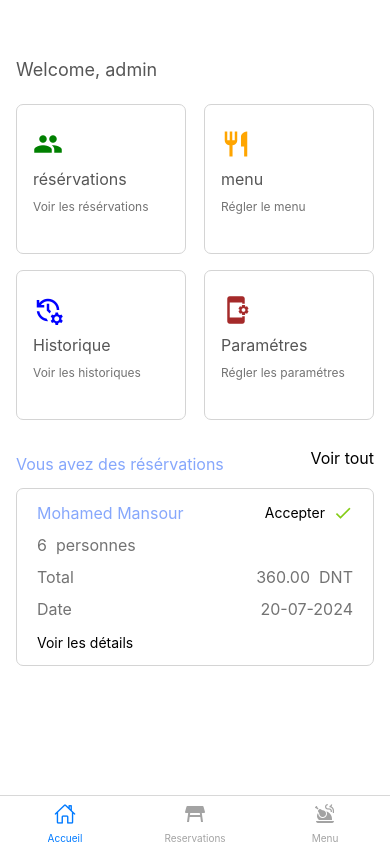
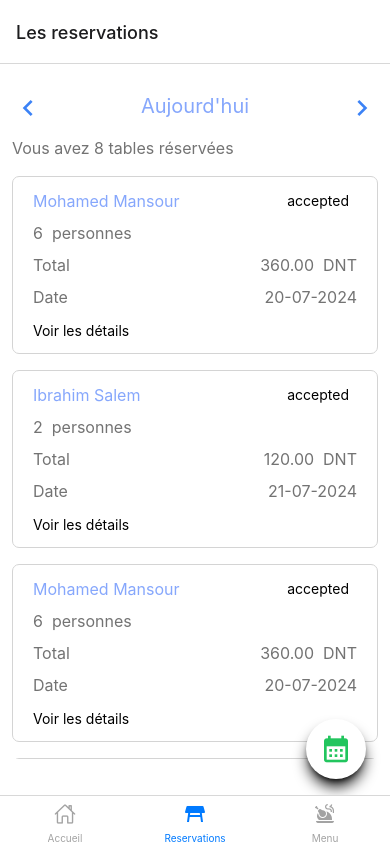
Before and after one commit to nourr23/coco-dashboard, a React Native app in the folder coco-dashboard/: screen /ReservationNavigator in a window 390 px wide. Built offline with nearby package versions, Linux system fonts and the light colour scheme.

Commit message:
before install calendar

```diff
--- /dev/null
+++ b/coco-dashboard/src/navigation/reservation-navigator.tsx
@@ -0,0 +1,32 @@
+import { createNativeStackNavigator } from "@react-navigation/native-stack";
+import { Reservations } from "../screens";
+
+const Stack = createNativeStackNavigator<ReservationStackParamList>();
+export type ReservationStackParamList = {
+  Reservations: undefined;
+  // Post: { id: number };
+  //   AddMenu: undefined;
+};
+
+export const ReservationNavigator = () => {
+  return (
+    <Stack.Navigator>
+      <Stack.Group>
+        <Stack.Screen
+          name="Reservations"
+          component={Reservations}
+          options={{
+            headerTitle: "Les reservations",
+          }}
+        />
+        {/* <Stack.Screen
+            name="AddMenu"
+            component={AddMenu}
+            options={{
+              headerTitle: "Ajouter un menu",
+            }}
+          /> */}
+      </Stack.Group>
+    </Stack.Navigator>
+  );
+};
--- a/coco-dashboard/src/navigation/tab-navigator.tsx
+++ b/coco-dashboard/src/navigation/tab-navigator.tsx
@@ -4,15 +4,16 @@ import type { NativeStackNavigationProp } from "@react-navigation/native-stack";
 import type { ComponentType } from "react";
 import type { SvgProps } from "react-native-svg";
 import Ionicons from "@expo/vector-icons/Ionicons";
-import { MaterialIcons,MaterialCommunityIcons } from "@expo/vector-icons";
-import { Home, Reservations } from "../screens";
+import { MaterialIcons, MaterialCommunityIcons } from "@expo/vector-icons";
+import { Home } from "../screens";
 import { MenuNavigator } from "./menu-navigator";
+import { ReservationNavigator } from "./reservation-navigator";
 import { useColorScheme } from "nativewind";
 import colors from "../ui/theme/colors";
 
 type TabParamList = {
   Home: undefined;
-  Reservations: undefined;
+  ReservationNavigator: undefined;
   MenuNavigator: undefined;
 };
 
@@ -32,7 +33,7 @@ const tabsIcons: TabIconsType = {
   Home: (props: SvgProps) => (
     <Ionicons name="home-outline" size={22} color={props.color} />
   ),
-  Reservations: (props: SvgProps) => (
+  ReservationNavigator: (props: SvgProps) => (
     <MaterialIcons name="table-restaurant" size={24} color={props.color} />
   ),
   MenuNavigator: (props: SvgProps) => (
@@ -55,8 +56,8 @@ const tabs: TabType[] = [
     label: "Accueil",
   },
   {
-    name: "Reservations",
-    component: Reservations,
+    name: "ReservationNavigator",
+    component: ReservationNavigator,
     label: "Reservations",
   },
   {
--- a/coco-dashboard/src/screens/reservations/index.tsx
+++ b/coco-dashboard/src/screens/reservations/index.tsx
@@ -1,9 +1,67 @@
-import { View, Text } from "../../ui";
+import { View, Text, TouchableOpacity, ScrollView } from "../../ui";
+import { MaterialIcons } from "@expo/vector-icons";
+import { ReservationCard } from "../../ui/components/reservation-card";
 
 export const Reservations = () => {
+  const BOOKING_DATA = [
+    {
+      id: 1,
+      name: "Mohamed Mansour",
+      person_number: 6,
+      total: "360.00",
+      date: "20-07-2024",
+      state: "accepted",
+    },
+    {
+      id: 2,
+      name: "Ibrahim Salem",
+      person_number: 2,
+      total: "120.00",
+      date: "21-07-2024",
+      state: "accepted",
+    },
+  ];
   return (
-    <View>
-      <Text>Reservations</Text>
+    <View className=" flex-1 bg-white px-3 py-4">
+      <View className=" flex-row my-3 justify-between">
+        <TouchableOpacity>
+          <MaterialIcons name="keyboard-arrow-left" size={32} color="#3b82f6" />
+        </TouchableOpacity>
+        <Text className=" font-bold text-success-500 text-xl">Aujourd'hui</Text>
+        <TouchableOpacity>
+          <MaterialIcons
+            name="keyboard-arrow-right"
+            size={32}
+            color="#3b82f6"
+          />
+        </TouchableOpacity>
+      </View>
+      <Text className=" font-bold text-neutral-500">
+        Vous avez 8 tables réservées
+      </Text>
+      <ScrollView className=" mt-2">
+        {BOOKING_DATA.map((item: any) => (
+          <ReservationCard key={item.id} item={item}></ReservationCard>
+        ))}
+
+        {BOOKING_DATA.map((item: any) => (
+          <ReservationCard key={item.id} item={item}></ReservationCard>
+        ))}
+
+        {BOOKING_DATA.map((item: any) => (
+          <ReservationCard key={item.id} item={item}></ReservationCard>
+        ))}
+      </ScrollView>
+      <View className=" absolutec bottom-10 self-center items-end w-full h-5 px-3">
+        <TouchableOpacity
+          // onPress={() =>
+          //   navigation.navigate("AddMenu" as never, { item: null } as never)
+          // }
+          className=" justify-center items-center rounded-[30px] bg-white shadow-lg shadow-black h-[60px] w-[60px]"
+        >
+          <MaterialIcons name="calendar-month" size={32} color="#22c55e" />
+        </TouchableOpacity>
+      </View>
     </View>
   );
 };
--- /dev/null
+++ b/coco-dashboard/src/ui/components/reservation-card/index.tsx
@@ -0,0 +1,39 @@
+import { View, Text, TouchableOpacity } from "../../../ui";
+export const ReservationCard = ({ item }: any) => {
+  return (
+    <View className=" px-5 py-3 my-2 w-full mi-h-[160px] rounded-[7px] border-neutral-300 bg-white border-[1px]">
+      <View className=" flex-row justify-between w-full items-center">
+        <Text className=" text-success-500 font-bold text-base">
+          {item.name}
+        </Text>
+        <TouchableOpacity className=" flex-row items-center">
+          <Text className=" text-[#84cc16] font-bold text-sm mr-2">
+            {item.state}
+          </Text>
+          {/* <MaterialIcons name="check" size={20} color="#84cc16" /> */}
+        </TouchableOpacity>
+      </View>
+      <Text className=" text-neutral-500 mt-2 ">
+        {item.person_number} {" personnes"}
+      </Text>
+
+      <View className=" flex-row justify-between w-full items-center">
+        <Text className=" font-bold text-neutral-500 mt-2 ">{"Total"}</Text>
+        <Text className=" text-neutral-500 mt-2 ">
+          {item.total} {" DNT"}
+        </Text>
+      </View>
+
+      <View className=" flex-row justify-between w-full items-center">
+        <Text className=" font-bold text-neutral-500 mt-2 ">{"Date"}</Text>
+        <Text className=" text-neutral-500 mt-2 ">{item.date}</Text>
+      </View>
+
+      <TouchableOpacity className=" mt-3 flex-row items-center">
+        <Text className=" text-[#84cc16] font-bold text-sm mr-2">
+          Voir les détails
+        </Text>
+      </TouchableOpacity>
+    </View>
+  );
+};
```
